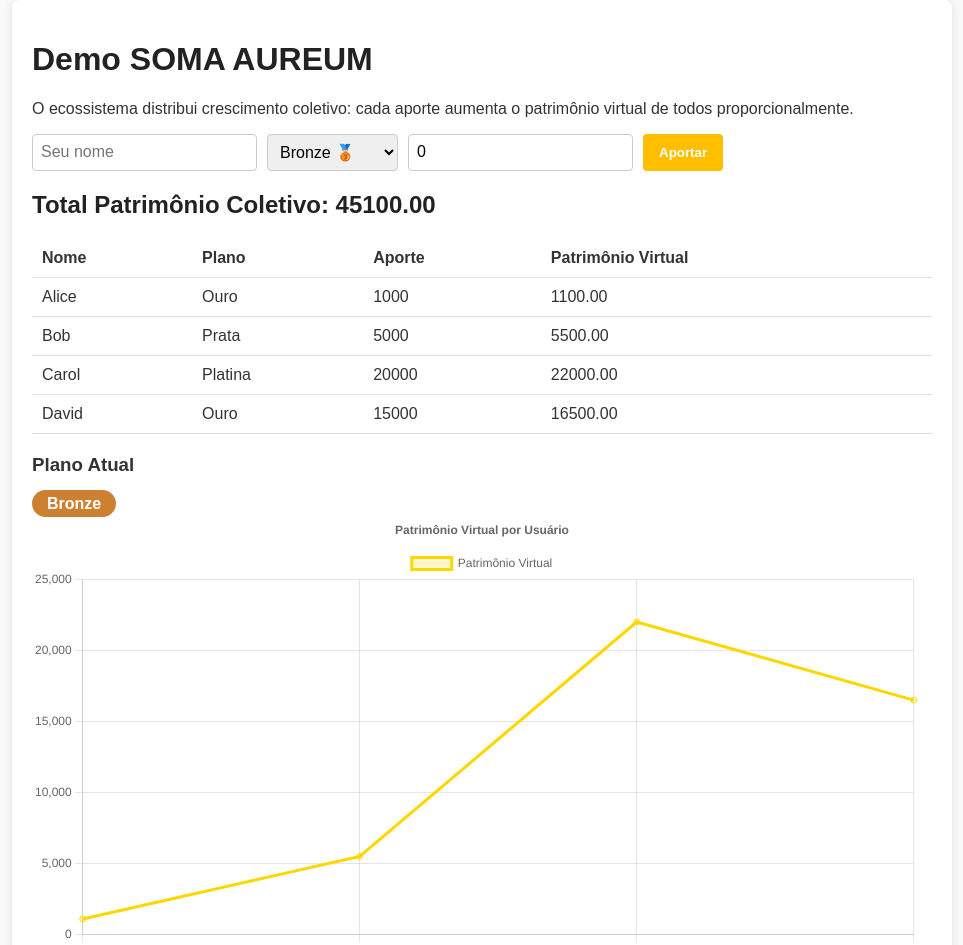
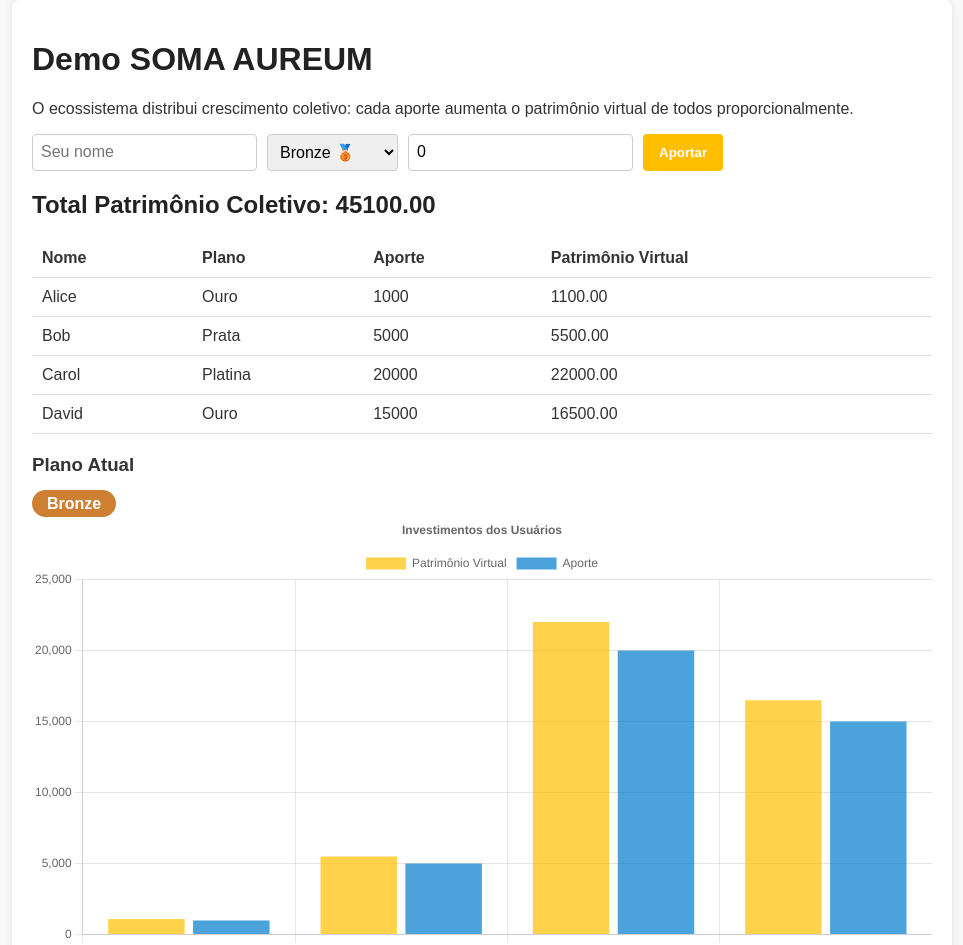
Before and after one commit to Claratrade33/soma-aureum, a React (Create React App) app in the folder frontend/: page / in a window 1280 px wide. Shown: the top 945 px of the page, without its empty margins (158-1121 px from the left). Built offline with nearby package versions, Linux system fonts and the light colour scheme.

Commit message:
Atualizar o InvestmentChart.js

```diff
--- a/frontend/src/components/InvestmentChart.js
+++ b/frontend/src/components/InvestmentChart.js
@@ -1,17 +1,23 @@
 import React from 'react';
-import { Line } from 'react-chartjs-2';
+import { Bar } from 'react-chartjs-2';
 import {
     Chart as ChartJS,
     CategoryScale,
     LinearScale,
-    PointElement,
-    LineElement,
+    BarElement,
+    Title,
+    Tooltip,
+    Legend,
+} from 'chart.js';
+
+ChartJS.register(
+    CategoryScale,
+    LinearScale,
+    BarElement,
     Title,
     Tooltip,
     Legend
-} from 'chart.js';
-
-ChartJS.register(CategoryScale, LinearScale, PointElement, LineElement, Title, Tooltip, Legend);
+);
 
 function InvestmentChart({ users }) {
     const data = {
@@ -20,21 +26,25 @@ function InvestmentChart({ users }) {
             {
                 label: 'Patrimônio Virtual',
                 data: users.map(u => u.patrimonioVirtual),
-                borderColor: '#ffd700',
-                backgroundColor: 'rgba(255, 215, 0, 0.2)',
+                backgroundColor: 'rgba(255, 191, 0, 0.7)',
             },
-        ],
+            {
+                label: 'Aporte',
+                data: users.map(u => u.aporte),
+                backgroundColor: 'rgba(0, 123, 204, 0.7)',
+            }
+        ]
     };
 
     const options = {
         responsive: true,
         plugins: {
             legend: { position: 'top' },
-            title: { display: true, text: 'Patrimônio Virtual por Usuário' },
-        },
+            title: { display: true, text: 'Investimentos dos Usuários' }
+        }
     };
 
-    return <Line data={data} options={options} />;
+    return <Bar data={data} options={options} />;
 }
 
 export default InvestmentChart;
```
